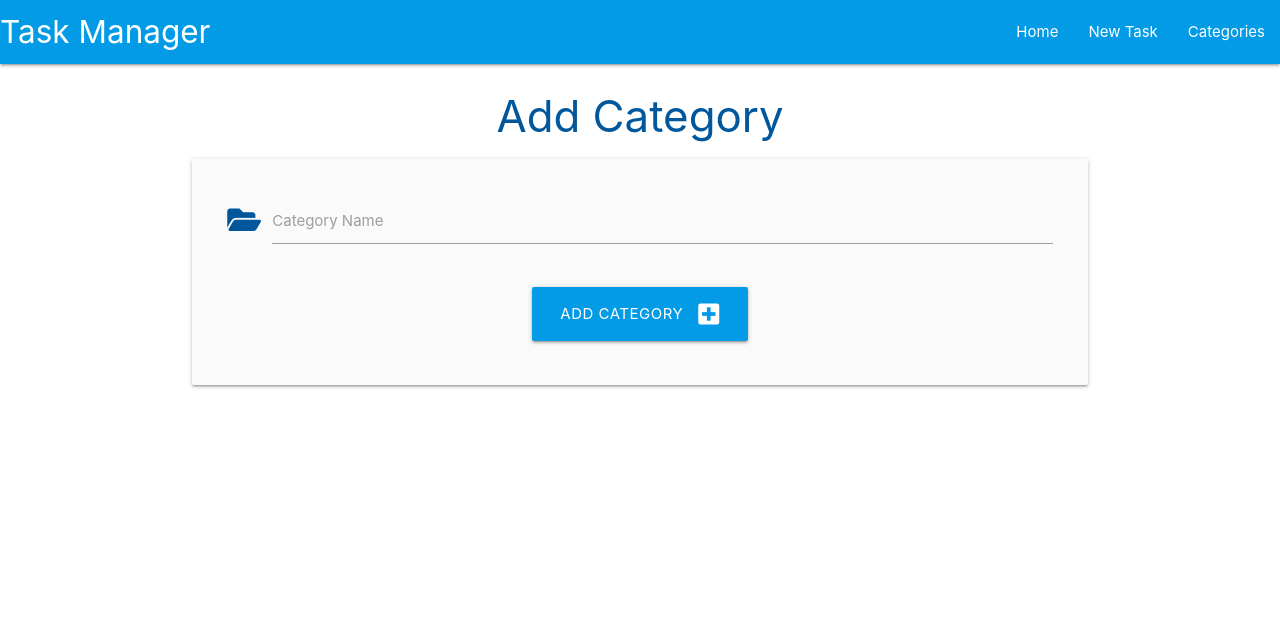
After one commit to tomw2810/materialise-css-walkthrough, a Flask app: page /add_category in a window 1280 px wide. The commit adds this page. Shown: the top 625 px of the page. Run offline with Flask 2, Linux system fonts and the light colour scheme.

Commit message:
updated files

```diff
--- a/taskmanager/routes.py
+++ b/taskmanager/routes.py
@@ -1,4 +1,4 @@
-from flask import render_template
+from flask import render_template, request, redirect, url_for
 from taskmanager import app, db
 from taskmanager.models import Category, Task
 
@@ -6,3 +6,18 @@ from taskmanager.models import Category, Task
 @app.route("/")
 def home():
     return render_template("tasks.html")
+
+
+@app.route("/categories")
+def categories():
+    return render_template("categories.html")
+
+
+@app.route("/add_category", methods=["GET", "POST"])
+def add_category():
+    if request.method == "POST":
+        category = Category(category_name=request.form.get("category_name"))
+        db.session.add(category)
+        db.session.commit()
+        return redirect(url_for("categories"))
+    return render_template("add_category.html")
--- /dev/null
+++ b/taskmanager/templates/add_category.html
@@ -0,0 +1,28 @@
+{% extends "base.html" %}
+{% block content %}
+
+<h3 class="light-blue-text text-darken-4 center-align">Add Category</h3>
+
+<div class="row card-panel grey lighten-5">
+    <form class="col s12" method="POST" action="{{ url_for('add_category') }}">
+        <!-- category name -->
+        <div class="row">
+            <div class="input-field col s12">
+                <i class="fas fa-folder-open prefix light-blue-text text-darken-4"></i>
+                <input id="category_name" name="category_name" minlength="3" maxlength="25" type="text" class="validate"
+                    required>
+                <label for="category_name">Category Name</label>
+            </div>
+        </div>
+        <!-- submit button -->
+        <div class="row">
+            <div class="col s12 center-align">
+                <button type="submit" class="btn-large light-blue darken-1">
+                    Add Category <i class="fas fa-plus-square right"></i>
+                </button>
+            </div>
+        </div>
+    </form>
+</div>
+
+{% endblock %}
--- a/taskmanager/templates/tasks.html
+++ b/taskmanager/templates/tasks.html
@@ -4,5 +4,3 @@
 <h3 class="light-blue-text text-darken-4 center-align">Tasks</h3>
 
 {% endblock %}
-© 2022 GitHub, Inc.
-Terms
```
Also changed, not shown: taskmanager/templates/categories.html (added, +14 -0 lines).
